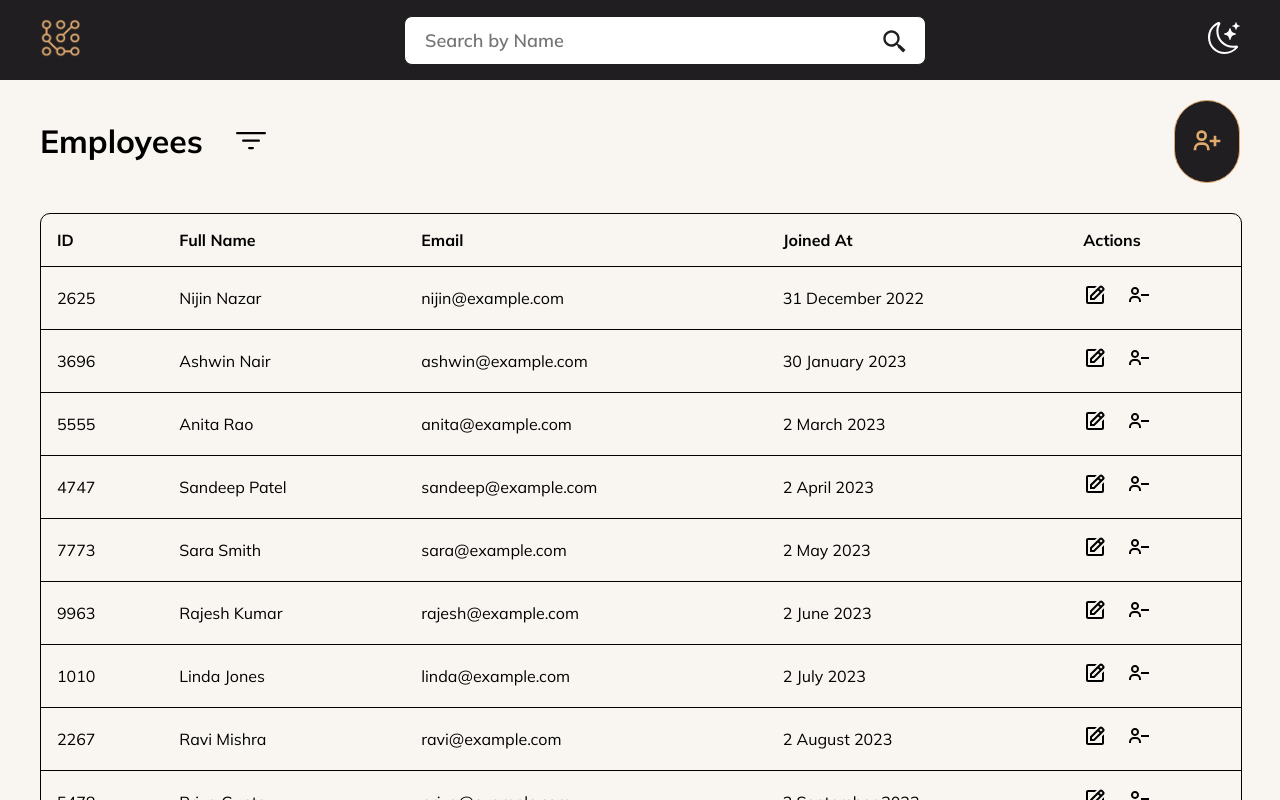
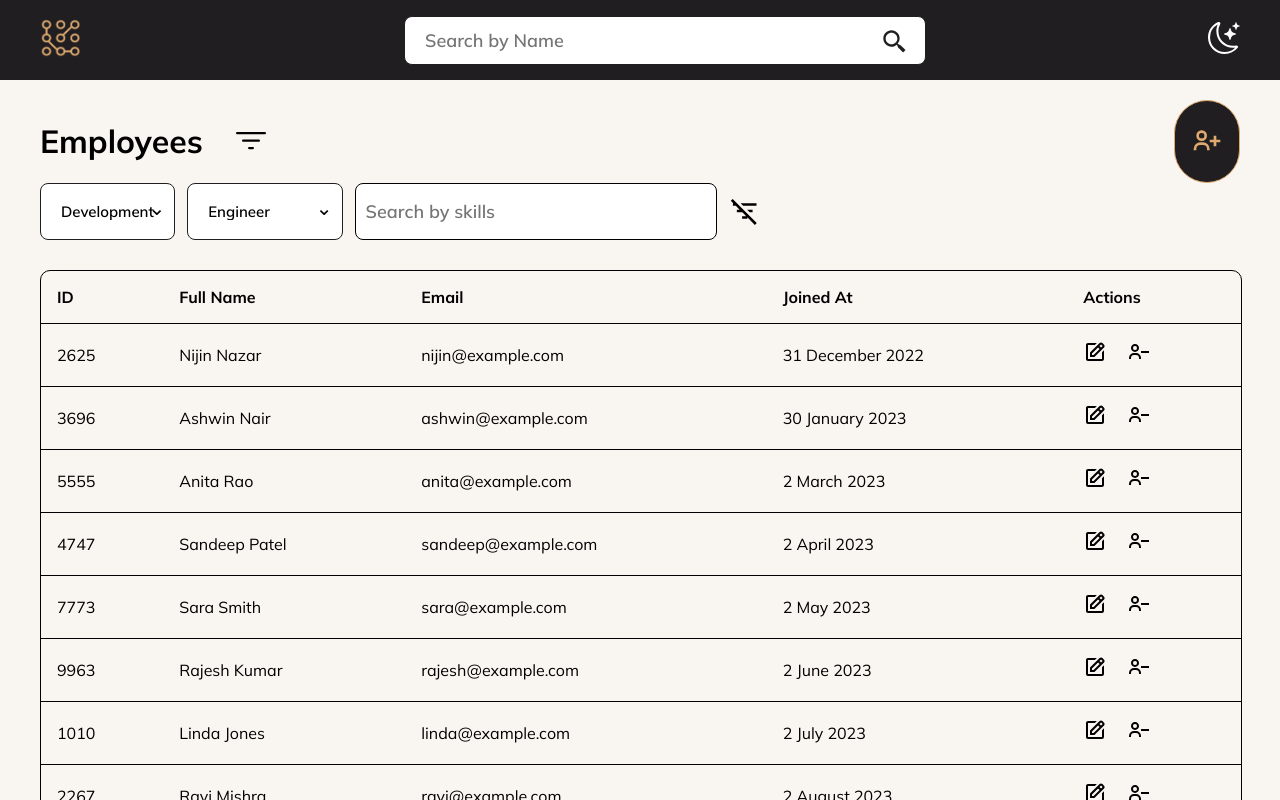
Before and after one commit to nijin-26/hrm, a React (Create React App) app: page / in a window 1280 px wide. Shown: the top 800 px of the page. Built offline with nearby package versions, Linux system fonts and the light colour scheme.

Commit message:
Add: React reveal for animation

```diff
--- a/package.json
+++ b/package.json
@@ -1,8 +1,10 @@
 {
   "name": "hrm",
+  "homepage": "https://nijin-26.github.io/hrm",
   "version": "0.1.0",
   "private": true,
   "dependencies": {
+    "@emotion/react": "^11.11.1",
     "@testing-library/react": "^13.4.0",
     "@testing-library/user-event": "^13.5.0",
     "@types/node": "^16.18.59",
@@ -11,6 +13,7 @@
     "axios": "^1.6.0",
     "formik": "^2.4.5",
     "react": "^18.2.0",
+    "react-awesome-reveal": "^4.2.6",
     "react-dom": "^18.2.0",
     "react-icons": "^4.11.0",
     "react-router-dom": "^6.18.0",
@@ -42,5 +45,8 @@
       "last 1 firefox version",
       "last 1 safari version"
     ]
+  },
+  "devDependencies": {
+    "gh-pages": "^6.0.0"
   }
 }
--- a/src/pages/EmployeeListing/EmployeeListing.tsx
+++ b/src/pages/EmployeeListing/EmployeeListing.tsx
@@ -9,10 +9,11 @@ import { useState } from "react";
 import Button from "../../components/common/Button/Button";
 import { BiUserPlus } from "react-icons/bi";
 import { useNavigate } from "react-router-dom";
+import { Fade } from "react-awesome-reveal";
 
 const EmployeeListing = () => {
   const navigate = useNavigate();
-  const [toggleFilter, setToggleFilter] = useState(false);
+  const [toggleFilter, setToggleFilter] = useState(true);
   const employeeData = getEmployeeData(employees);
 
   return (
@@ -27,9 +28,11 @@ const EmployeeListing = () => {
         </Button>
       </div>
       {toggleFilter && (
-        <FilterOptions
-          handleToggleFilter={() => setToggleFilter(!toggleFilter)}
-        />
+        <Fade>
+          <FilterOptions
+            handleToggleFilter={() => setToggleFilter(!toggleFilter)}
+          />
+        </Fade>
       )}
       <TableView tableHeaders={employeeTableHeader} tableData={employeeData} />
     </div>
--- a/src/pages/EmployeeView/EmployeeView.tsx
+++ b/src/pages/EmployeeView/EmployeeView.tsx
@@ -19,7 +19,7 @@ import { getFormattedDate } from "../../core/utils/formatDate";
 
 const EmployeeView = () => {
   const [selectedEmployee, setSelectedEmployee] = useState<IEmployeeDetails>();
-  const theme = useTheme();
+  // const theme = useTheme();
   const location = useLocation();
   const navigate = useNavigate();
 
@@ -65,7 +65,7 @@ const EmployeeView = () => {
           <div className={styles.employeeDetailTag}>
             <AiOutlineMail />
             <span>
-              <a href="mailto:${selectedEmployee.email}">
+              <a href={`mailto:${selectedEmployee?.email}`}>
                 {selectedEmployee?.email}
               </a>
             </span>
@@ -73,7 +73,7 @@ const EmployeeView = () => {
           <div className={styles.employeeDetailTag}>
             <AiOutlineMobile />
             <span>
-              <a href="tel:${selectedEmployee.mobile}">
+              <a href={`tel:${selectedEmployee?.mobile}`}>
                 {selectedEmployee?.mobile}
               </a>
             </span>
```
Also changed, not shown: 1 other file (tests, documents, lock files or other folders).
